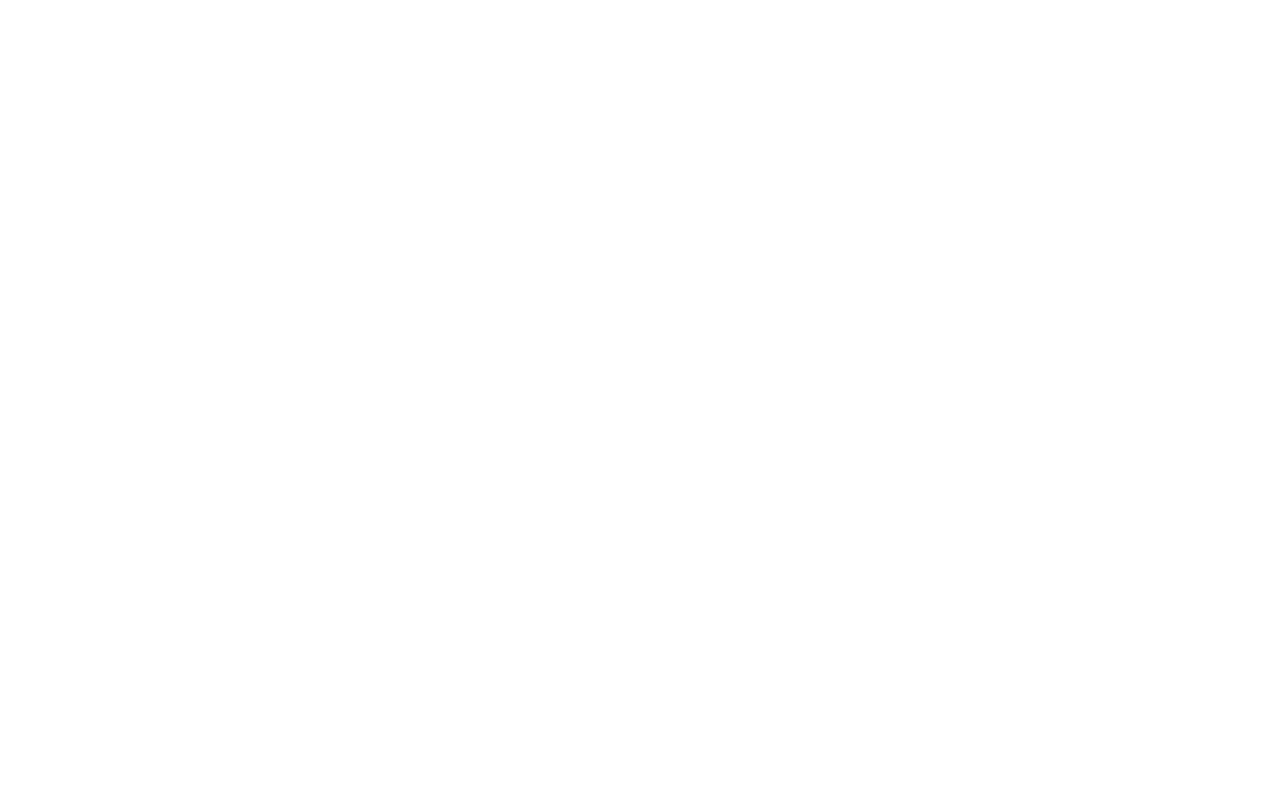
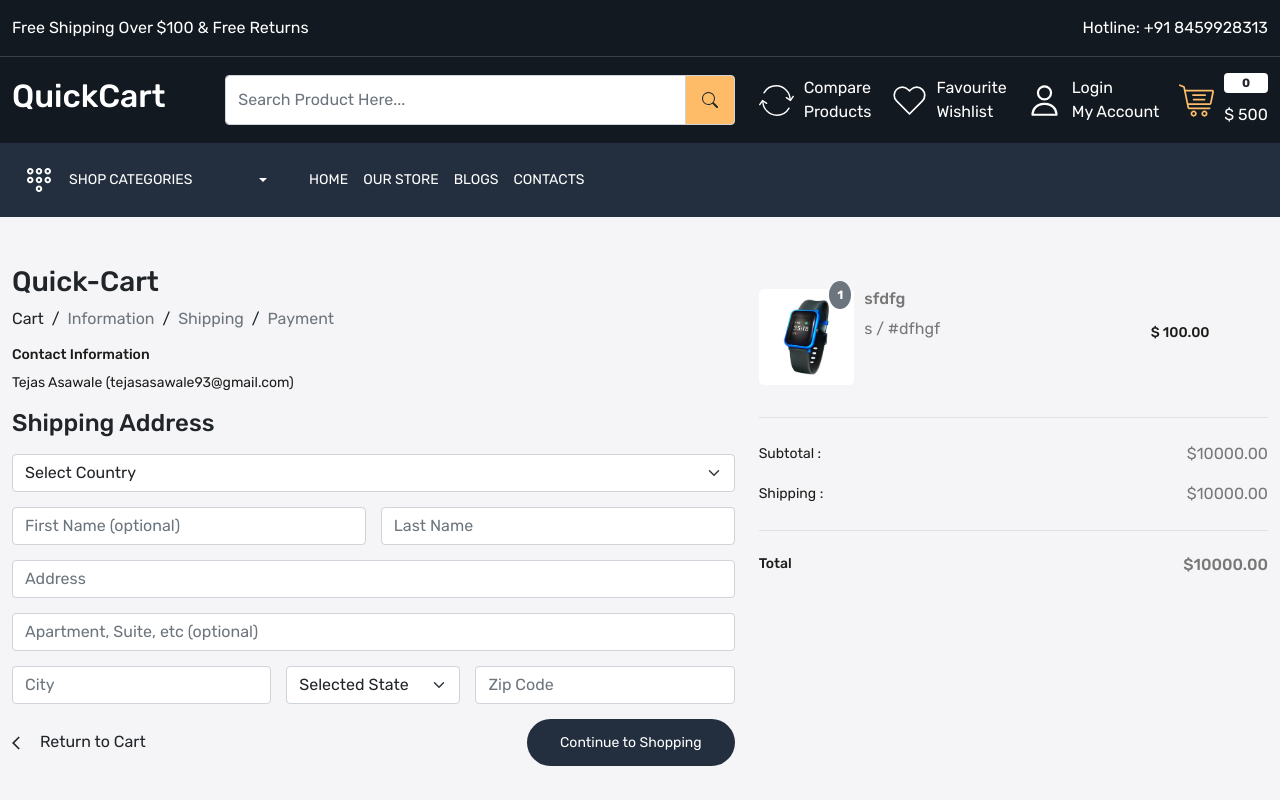
Before and after one commit to TejasAsawale/quick-cart, a React (Create React App) app in the folder frontend/: page /checkout in a window 1280 px wide. Before the commit this address had no page. Shown: the top 800 px of the page. Built offline with nearby package versions, Linux system fonts and the light colour scheme.

Commit message:
Adding checkout page

```diff
--- a/frontend/src/App.css
+++ b/frontend/src/App.css
@@ -731,3 +731,14 @@
   color: var(--color-1c1c1b);
 }
 /* Cart Page Ends here */
+
+/* Checkout Page starts here */
+.total {
+  font-size: 14px;
+  color: var(--color-1c1c1b);
+}
+.total-price {
+  font-size: 16px;
+  color: var(--color-777777);
+}
+/* Checkout Page ends here */
--- a/frontend/src/App.js
+++ b/frontend/src/App.js
@@ -20,6 +20,7 @@
 import TermAndConditions from './pages/TermAndConditions';
 import SingleProduct from './pages/SingleProduct';
 import Cart from './pages/Cart';
+import Checkout from './pages/Checkout';
 
 function App() {
   return (
@@ -35,6 +36,7 @@
           <Route path='blogs' element={<Blog />}/>
           <Route path='blog/:id' element={<SingleBlog />}/>
           <Route path='cart' element={<Cart />}/>
+          <Route path='checkout' element={<Checkout />}/>
           <Route path='compare-product' element={<CompareProduct />}/>
           <Route path='wishlist' element={<Wishlist />}/>
           <Route path='login' element={<Login />}/>
--- /dev/null
+++ b/frontend/src/components/Container.js
@@ -0,0 +1,13 @@
+import React from 'react';
+
+const Container = (props) => {
+  return (
+    <section className={props.class1}>
+        <div className='container-xxl'>
+            {props.children}
+        </div>
+    </section>
+  );
+};
+
+export default Container;
--- a/frontend/src/components/ProductCard.js
+++ b/frontend/src/components/ProductCard.js
@@ -18,7 +18,7 @@
       <div className= {`${location.pathname === "/store" ? `gr-${grid}`: "col-3"}`}>
       <Link to=':id' className="product-card position-relative ">
         <div className="wishlist-icon position-absolute">
-            <Link><img src={wish} alt="wishlist"/></Link>
+            <button className="border-0 bg-transparent"><img src={wish} alt="wishlist"/></button>
         </div>
         <div className="product-image">
           <img src={watch2} className="img-fluid" alt="product img" />
@@ -45,15 +45,15 @@
         </div>
         <div className="action-bar position-absolute">
           <div className="d-flex flex-column gap-15">
-            <Link>
+            <button className="border-0 bg-transparent">
               <img src={prodcompare} alt="product compare" />
-            </Link>
-            <Link>
+            </button>
+            <button className="border-0 bg-transparent">
               <img src={view} alt="view" />
-            </Link>
-            <Link>
+            </button>
+            <button className="border-0 bg-transparent">
               <img src={addcart} alt="add cart" />
-            </Link>
+            </button>
           </div>
         </div>
       </Link>
@@ -61,7 +61,7 @@
     <div className= {`${location.pathname === "/store" ? `gr-${grid}`: "col-3"}`}>
       <Link className="product-card position-relative ">
         <div className="wishlist-icon position-absolute">
-            <Link><img src={wishlist} alt="wishlist"/></Link>
+            <button className="border-0 bg-transparent"><img src={wishlist} alt="wishlist"/></button>
         </div>
         <div className="product-image">
           <img src={watch2} className="img-fluid" alt="product img" />
@@ -88,15 +88,15 @@
         </div>
         <div className="action-bar position-absolute">
           <div className="d-flex flex-column gap-15">
-            <Link>
+            <button className="border-0 bg-transparent">
               <img src={prodcompare} alt="product compare" />
-            </Link>
-            <Link>
+            </button>
+            <button className="border-0 bg-transparent">
               <img src={view} alt="view" />
-            </Link>
-            <Link>
+            </button>
+            <button className="border-0 bg-transparent">
               <img src={addcart} alt="add cart" />
-            </Link>
+            </button>
           </div>
         </div>
       </Link>
--- /dev/null
+++ b/frontend/src/pages/Checkout.js
@@ -0,0 +1,165 @@
+import React from "react";
+import { Link } from "react-router-dom";
+import { MdArrowBackIos } from "react-icons/md";
+import watch2 from "../images/watch-2.jpg";
+
+const Checkout = () => {
+  return (
+    <>
+      <div className="checkout-wrapper py-5 home-wrapper-2">
+        <div className="container-xxl">
+          <div className="row">
+            <div className="col-7">
+              <div className="checkout-left-data">
+                <h3 className="website-name">Quick-Cart</h3>
+                <nav
+                  style={{ "--bs-breadcrumb-divider": ">" }}
+                  aria-label="breadcrumb"
+                >
+                  <ol className="breadcrumb">
+                    <li className="breadcrumb-item">
+                      <Link className="text-dark total-price" to="/cart">
+                        Cart
+                      </Link>
+                    </li>
+                    &nbsp; /
+                    <li
+                      className="breadcrumb-item total-price active"
+                      aria-current="page"
+                    >
+                      Information
+                    </li>
+                    &nbsp; /
+                    <li className="breadcrumb-item total-price active">
+                      Shipping
+                    </li>
+                    &nbsp; /
+                    <li className="breadcrumb-item active" aria-current="page">
+                      Payment
+                    </li>
+                  </ol>
+                </nav>
+                <h4 className="title total">Contact Information</h4>
+                <p className="user-details total">
+                  Tejas Asawale (tejasasawale93@gmail.com)
+                </p>
+                <h4 className="mb-3">Shipping Address</h4>
+                <form
+                  action=""
+                  className="d-flex flex-wrap gap-15 justify-content-between"
+                >
+                  <div className="w-100">
+                    <select name="" id="" className="form-control form-select">
+                      <option value="" selected disabled>
+                        Select Country
+                      </option>
+                    </select>
+                  </div>
+                  <div className="flex-grow-1">
+                    <input
+                      type="text"
+                      placeholder="First Name (optional)"
+                      className="form-control"
+                    ></input>
+                  </div>
+                  <div className="flex-grow-1">
+                    <input
+                      type="text"
+                      placeholder="Last Name"
+                      className="form-control"
+                    ></input>
+                  </div>
+                  <div className="w-100">
+                    <input
+                      type="text"
+                      placeholder="Address"
+                      className="form-control"
+                    ></input>
+                  </div>
+                  <div className="w-100">
+                    <input
+                      type="text"
+                      placeholder="Apartment, Suite, etc (optional)"
+                      className="form-control"
+                    ></input>
+                  </div>
+                  <div className="flex-grow-1">
+                    <input
+                      type="text"
+                      placeholder="City"
+                      className="form-control"
+                    ></input>
+                  </div>
+                  <div className="flex-grow-1">
+                    <select name="" id="" className="form-control form-select">
+                      <option value="" selected disabled>
+                        Selected State
+                      </option>
+                    </select>
+                  </div>
+                  <div className="flex-grow-1">
+                    <input
+                      type="text"
+                      placeholder="Zip Code"
+                      className="form-control"
+                    ></input>
+                  </div>
+                  <div className="w-100">
+                    <div className="d-flex justify-content-between align-items-center">
+                      <Link to="/cart" className="text-dark">
+                        <MdArrowBackIos className="me-2" /> Return to Cart
+                      </Link>
+                      <Link to="/cart" className="button">
+                        Continue to Shopping
+                      </Link>
+                    </div>
+                  </div>
+                </form>
+              </div>
+            </div>
+            <div className="col-5">
+              <div className="border-bottom py-4">
+                <div className="d-flex mb-2 gap-10 align-items-center">
+                  <div className="w-75 d-flex gap-10">
+                    <div className="w-25 position-relative">
+                      <span
+                        style={{ top: "-8px", right: "3px" }}
+                        className="badge bg-secondary text-white rounded-circle p-2 position-absolute"
+                      >
+                        1
+                      </span>
+                      <img className="img-fluid rounded-3" src={watch2} alt="product" />
+                    </div>
+                    <div>
+                      <h5 className="total-price">sfdfg</h5>
+                      <p className="total-price">s / #dfhgf</p>
+                    </div>
+                  </div>
+                  <div className="flex-grow-1">
+                    <h5 className="total">$ 100.00</h5>
+                  </div>
+                </div>
+              </div>
+              <div className="border-bottom py-4">
+                <div className="d-flex justify-content-between align-items-center">
+                  <p className="total">Subtotal :</p>
+                  <p className="total-price">$10000.00</p>
+                </div>
+                <div className="d-flex justify-content-between align-items-center">
+                  <p className="mb-0 total">Shipping :</p>
+                  <p className="mb-0 total-price">$10000.00</p>
+                </div>
+              </div>
+              <div className="d-flex justify-content-between align-items-center py-4 bprder-bottom">
+                <h4 className="total">Total</h4>
+                <h5 className="total-price">$10000.00</h5>
+              </div>
+            </div>
+          </div>
+        </div>
+      </div>
+    </>
+  );
+};
+
+export default Checkout;
--- a/frontend/src/pages/Home.js
+++ b/frontend/src/pages/Home.js
@@ -4,13 +4,13 @@
 import BlogCard from "../components/BlogCard";
 import ProductCard from "../components/ProductCard";
 import SpecialProduct from "../components/SpecialProduct";
+import Container from "../components/Container";
 
 const Home = () => {
   return (
     <>
-      <section className="home-wrapper-1 py-5">
-        <div className="container-xxl">
-          <div className="row">
+    <Container class1="home-wrapper-1 py-5">
+    <div className="row">
             <div className="col-6">
               <div className="main-banner position-relative p-3">
                 <img
@@ -87,11 +87,9 @@
               </div>
             </div>
           </div>
-        </div>
-      </section>
-      <section className="home-wrapper-2 py-5">
-        <div className="container-xxl">
-          <div className="row">
+    </Container>
+    <Container class1="home-wrapper-2 py-5">
+    <div className="row">
             <div className="col-12">
               <div className="services d-flex align-items-center justify-content-between">
                 <div className="d-flex align-items-center gap-15">
@@ -132,8 +130,7 @@
               </div>
             </div>
           </div>
-        </div>
-      </section>
+    </Container>
       <section className="home-wrapper-2 py-5">
         <div className="container-xxl">
           <div className="row">
```
Also changed, not shown: frontend/src/utils/Data.js (added, +7 -0 lines).
